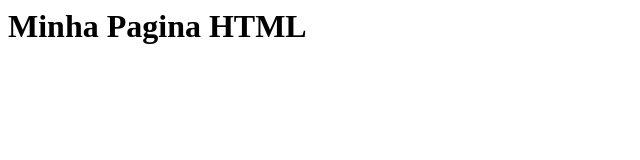
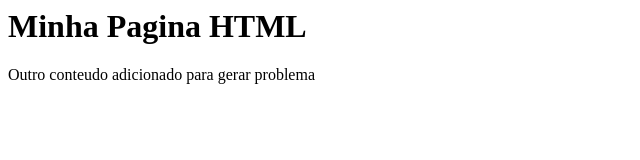
Before and after one commit to HendrewMartins/gama-no-github, a plain HTML site: page index.html in a window 1280 px wide. Shown: the whole page, without its empty margins (0-640 px from the left). Drawn offline with Linux system fonts and the light colour scheme.

Commit message:
outro commit, desta vez em master

```diff
--- a/index.html
+++ b/index.html
@@ -1,5 +1,6 @@
 <html>
 	<body>
 		<h1>Minha Pagina HTML</h1>
+		<p> Outro conteudo adicionado para gerar problema</p>
 	</body>
 </html>
```
